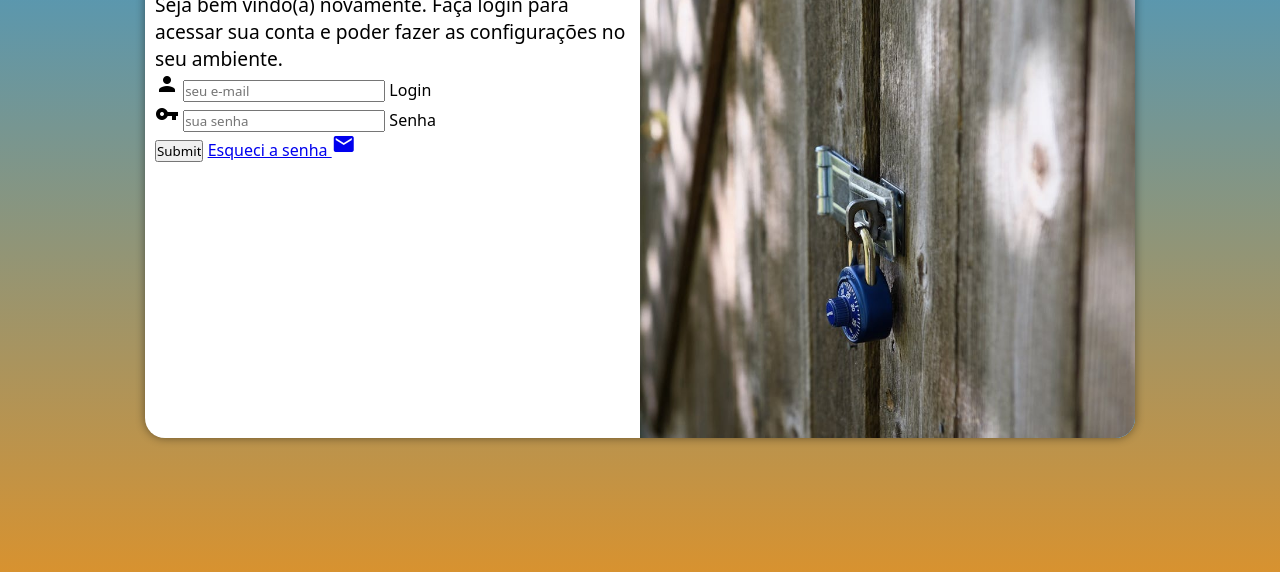
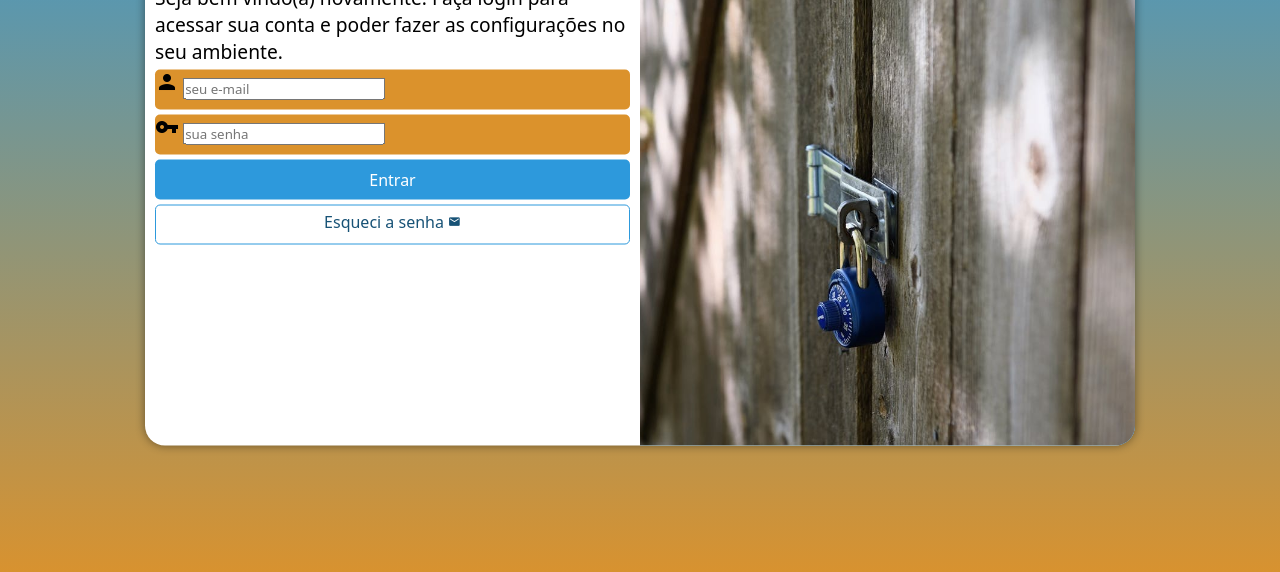
Before and after one commit to ilucasgomes/projeto-login, a plain HTML site: page index.html in a window 1280 px wide. Shown: the part 212-784 px from the top of the page. Drawn offline with Linux system fonts and the light colour scheme.

Commit message:
estilo nos input e formulario

```diff
--- a/estilos/style.css
+++ b/estilos/style.css
@@ -3,7 +3,7 @@
 /*
     Paleta de cores
     Azul: #2D99DC
-    Amarelo: #DB922C
+    Laranja: #DB922C
 */
 
 * {
@@ -34,7 +34,7 @@ section#login {
 
     background-color: white;
     width: 250px;
-    height: 500px;
+    height: 515px;
     border-radius: 20px;
     box-shadow: 0px 0px 10px rgba(0, 0, 0, 0.451);
 
@@ -62,3 +62,55 @@ div#fomulario {
 div#formulario > p {
     font-size: 0.8em;
 }
+
+form > div.campo {
+    background-color: #DB922C;
+    width: 100%;
+    display: block;
+    height: 40px;
+    border-radius: 5px;
+    margin: 5px 0px;
+}
+
+div.campo > label {
+    display: none;
+}
+
+form > input[type=submit] {
+    display: block;
+    font-size: 1em;
+    width: 100%;
+    height: 40px;
+    background-color: #2D99DC;
+    color: white;
+    border: none;
+    border-radius: 5px;
+    cursor: pointer;
+}
+
+form > input[type=submit]:hover {
+    background-color: #175276;
+}
+
+form > a.botao {
+    margin-top: 5px;
+    padding-top: 5px;
+    display: block;
+    text-align: center;
+    font-size: 1em;
+    width: 100%;
+    height: 40px;
+    background-color: white;
+    border: 1px solid #2D99DC;
+    color: #175276;
+    border-radius: 5px;
+    text-decoration: none;
+}
+
+form > a.botao:hover {
+    background-color: #288dcb;
+}
+
+form > a.botao > i {
+    font-size: 0.8em;
+}
--- a/index.html
+++ b/index.html
@@ -27,8 +27,9 @@
                         <input type="password" nome="senha" id="isenha" placeholder="sua senha" autocomplete="current-password" required minlength="8" maxlength="20">
                         <label for="isenha">Senha</label>
                     </div>
-                    <input type="submit">
-                    <a href="esqueci.html">Esqueci a senha <i class="material-icons">mail</i></a>
+                    <input type="submit" value="Entrar">
+                    <a href="esqueci.html" class="botao">Esqueci a senha <i class="material-icons">mail</i>
+                    </a>
                 </form>
             </div>
         </section>
```
